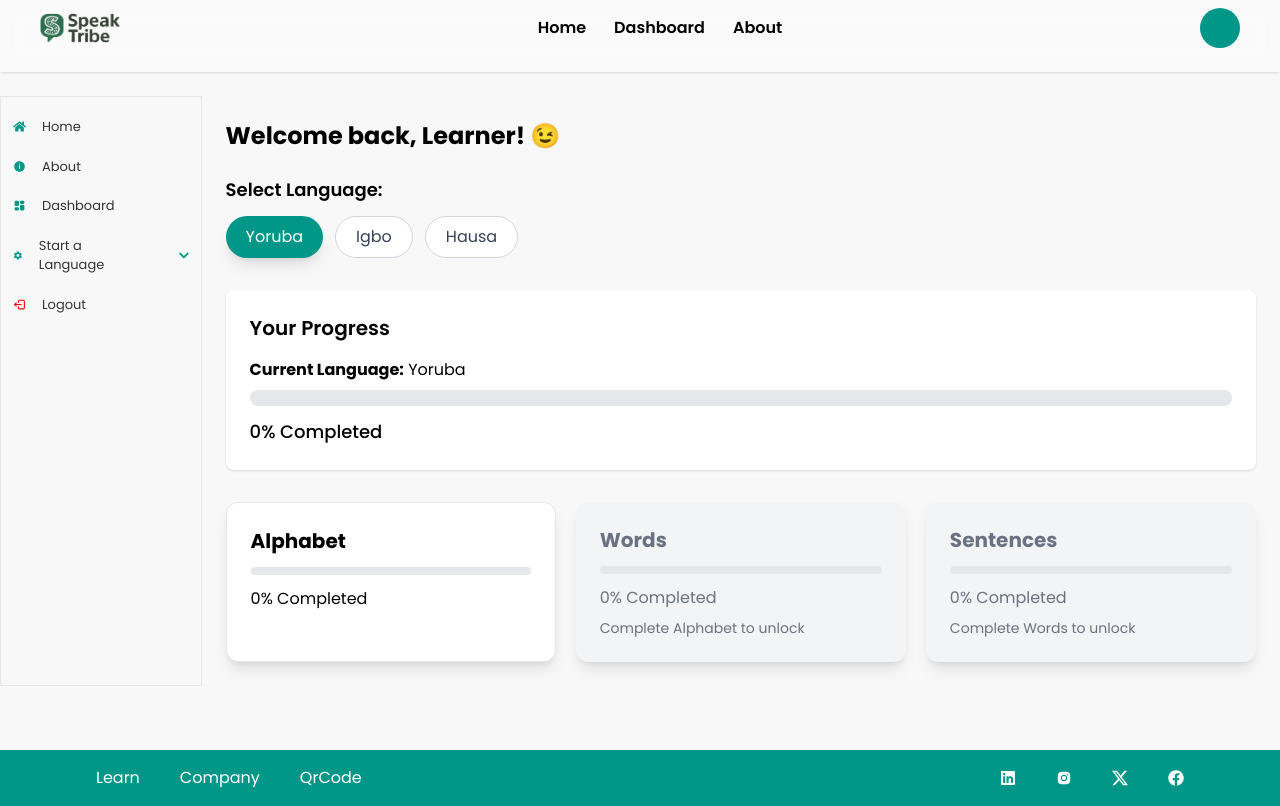
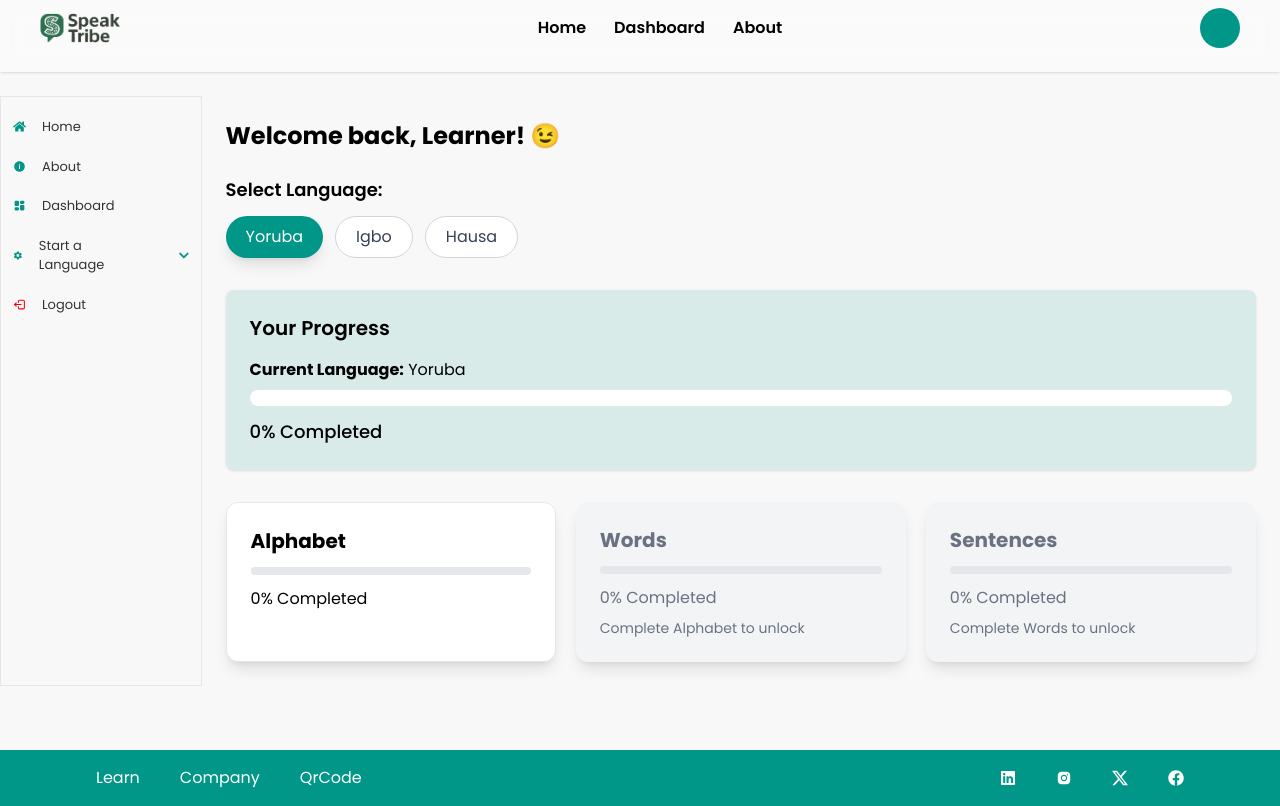
Before and after one commit to SpeakTribe-2-0/speaktribe-frontend, a React (Vite) app: page /dashboard in a window 1280 px wide. Built offline with nearby package versions, Linux system fonts and the light colour scheme.

Commit message:
done with sentence

```diff
--- a/src/components/sentences/HausaSentence.jsx
+++ b/src/components/sentences/HausaSentence.jsx
@@ -58,7 +58,7 @@ const HausaSentence = () => {
 
   if (loading) {
     return (
-      <div className='flex justify-center items-center w-full h-[60vh] pt-24'>
+      <div className='flex justify-center items-center w-full h-[60vh] '>
         <motion.p
           initial={{ opacity: 0 }}
           animate={{ opacity: [0, 1, 0] }}
@@ -71,7 +71,7 @@ const HausaSentence = () => {
   }
 
   return (
-    <div className='width mx-auto p-6 space-y-10'>
+    <div className='width mx-auto p-6 space-y-10 pt-24'>
       {/* === Study Section === */}
       <div>
         <motion.h2
--- a/src/components/sentences/IgboSentence.jsx
+++ b/src/components/sentences/IgboSentence.jsx
@@ -71,14 +71,14 @@ const IgboSentence = () => {
   }
 
   return (
-    <div className='width mx-auto p-6 space-y-10 pt-24'>
+    <div className='width mx-auto p-6 space-y-10 '>
       {/* === Study Section === */}
       <div>
         <motion.h2
           initial={{ y: -20, opacity: 0 }}
           animate={{ y: 0, opacity: 1 }}
           transition={{ duration: 0.6 }}
-          className='text-3xl font-bold mb-6 text-center'>
+          className='text-3xl font-bold mb-6 text-center pt-24'>
           📖 Learn Igbo Sentences
         </motion.h2>
 
--- a/src/components/sentences/YorubaSentence.jsx
+++ b/src/components/sentences/YorubaSentence.jsx
@@ -71,7 +71,7 @@ const YorubaSentence = () => {
   }
 
   return (
-    <div className='width mx-auto p-6 space-y-10'>
+    <div className='width mx-auto p-6 space-y-10 pt-24'>
       {/* === Study Section === */}
       <div>
         <motion.h2
--- a/src/pages/site/Dashboard.jsx
+++ b/src/pages/site/Dashboard.jsx
@@ -108,12 +108,12 @@ const Dashboard = () => {
         <motion.div
           initial={{ opacity: 0, scale: 0.95 }}
           animate={{ opacity: 1, scale: 1 }}
-          className='bg-white shadow rounded-lg p-6 mb-8'>
+          className='bg-[#00968721] shadow rounded-lg p-6 mb-8'>
           <h2 className='text-xl font-semibold mb-4'>Your Progress</h2>
           <p className='mb-2'>
             <strong>Current Language:</strong> {selectedLanguage}
           </p>
-          <div className='w-full bg-gray-200 rounded-full h-4 mb-3'>
+          <div className='w-full bg-white rounded-full h-4 mb-3'>
             <motion.div
               initial={{ width: 0 }}
               animate={{ width: `${overallProgress}%` }}
```
